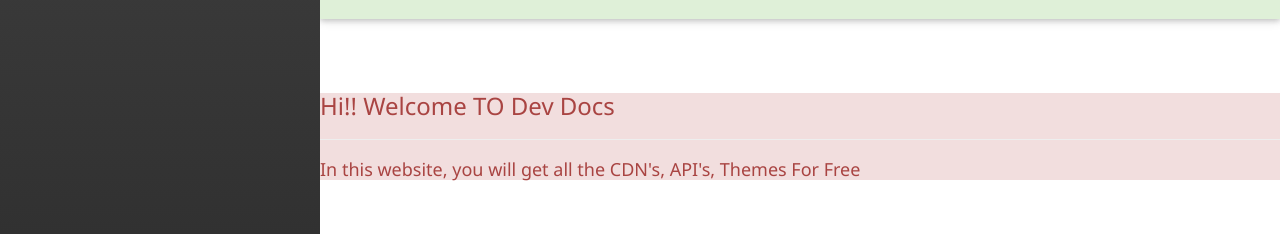
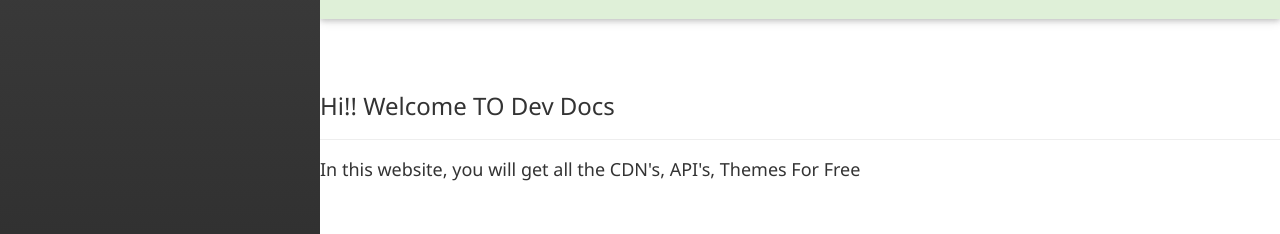
Before and after one commit to sudiptasoumyajit/devdocs.github.io, a plain HTML site: page index.html in a window 1280 px wide. Shown: the part 105-339 px from the top of the page. Drawn offline with nearby package versions, Linux system fonts and the light colour scheme.

Commit message:
Recorrect The Open Page

```diff
--- a/index.html
+++ b/index.html
@@ -53,11 +53,9 @@
 </div>
 <!--body-->
 <div class="w3-class w3-padding-64" id="main">
-	<div class="bg-danger text-danger">
 		<h3>Hi!! Welcome TO Dev Docs</h3>
 		<hr>
-		<h5>In this website, you will get all the CDN's, API's, Themes For Free</h5>
-	</div>
+	<h5>In this website, you will get all the CDN's, API's, Themes For Free</h5>
 </div>
 <!--footer-->
 <div class="w3-card w3-center bg-warning text-warning">
```
